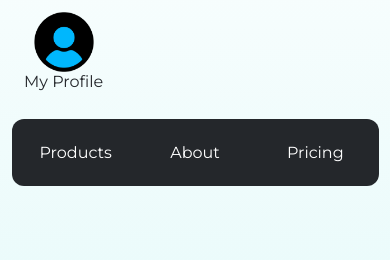
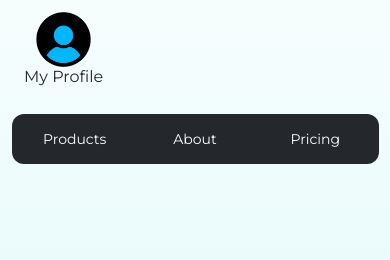
Before and after one commit to Kmax607/Socially-Current, a website: page index.html in a window 390 px wide. Shown: the part 215-475 px from the top of the page. Drawn offline with Linux system fonts and the light colour scheme; a web font is replaced by a local one.

Commit message:
wordmark

```diff
--- a/styles.css
+++ b/styles.css
@@ -915,18 +915,18 @@ input:checked + .slider:before {
         padding: 8px;
     }
 
-    .tab {
-        width: 100%;
-        margin: 6px 0;
-    }
-
     .logo {
-        height: 80px;
+        height: 80px; /* smaller logo */
     }
 
     .profile img {
-        width: 60px;
-        height: 60px;
+        width: 55px;
+        height: 55px;
+    }
+
+    .tab {
+        padding: 8px 10px;
+        font-size: 14px;
     }
 
     .mv-card,
```
Also changed, not shown: slim wordmark.png.
